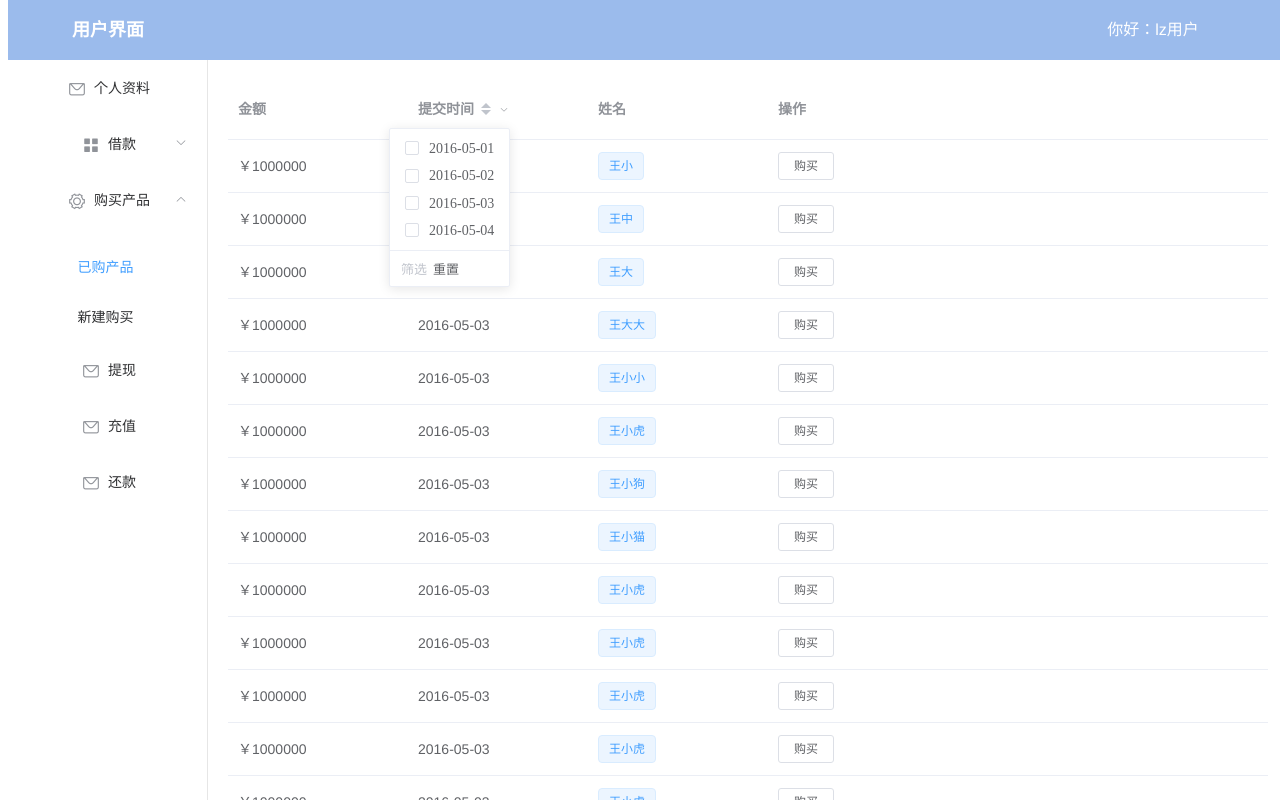
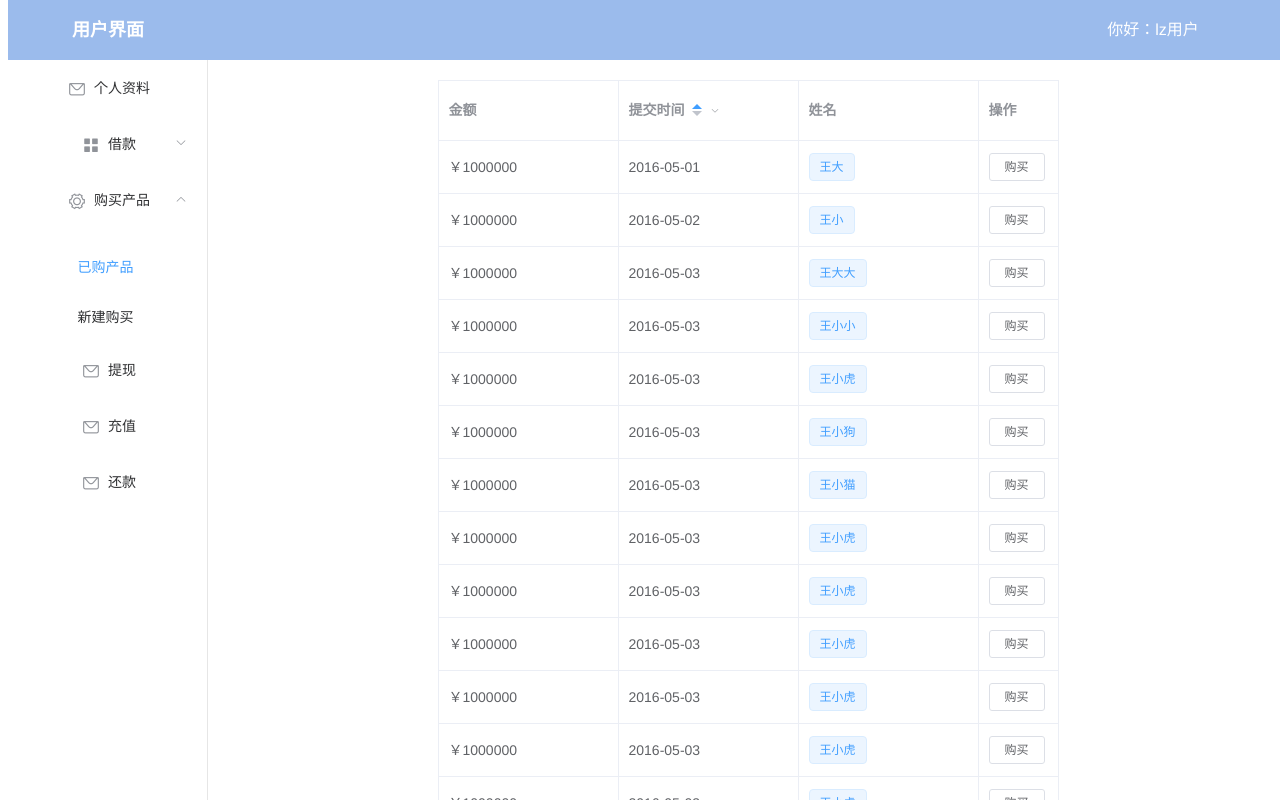
Before and after one commit to crazylz/j2ee, a Vue app: page /#/userhome/existingproducts in a window 1280 px wide. Both pictures are taken after a click on the element "提交时间". Built offline with nearby package versions, Linux system fonts and the light colour scheme.

Commit message:
修改了居中

```diff
--- a/src/pages/user/existingloans.vue
+++ b/src/pages/user/existingloans.vue
@@ -11,7 +11,7 @@
     :data="tableData"
     height=631%
     border
-    style="width: 100%">
+    >
     <el-table-column
       label="金额"
       width="180">
@@ -268,4 +268,10 @@
 .undone{
   color: #F56C6C
 }
+.el-table{
+  /* display:inline-block;
+  text-align:center; */
+  width:fit-content;
+  margin:auto;
+}
 </style>
--- a/src/pages/user/existingproducts.vue
+++ b/src/pages/user/existingproducts.vue
@@ -3,8 +3,7 @@
   <el-table
     ref="filterTable"
     :data="all_tableData"
-    height=590%
-    style="width: 100%">
+    border>
     <el-table-column
       label="金额"
       width="180">
@@ -209,4 +208,11 @@
   }
 </script>
 
-<style scoped></style>
+<style scoped>
+.el-table{
+  /* display:inline-block;
+  text-align:center; */
+  width:fit-content;
+  margin:auto;
+}
+</style>
```
